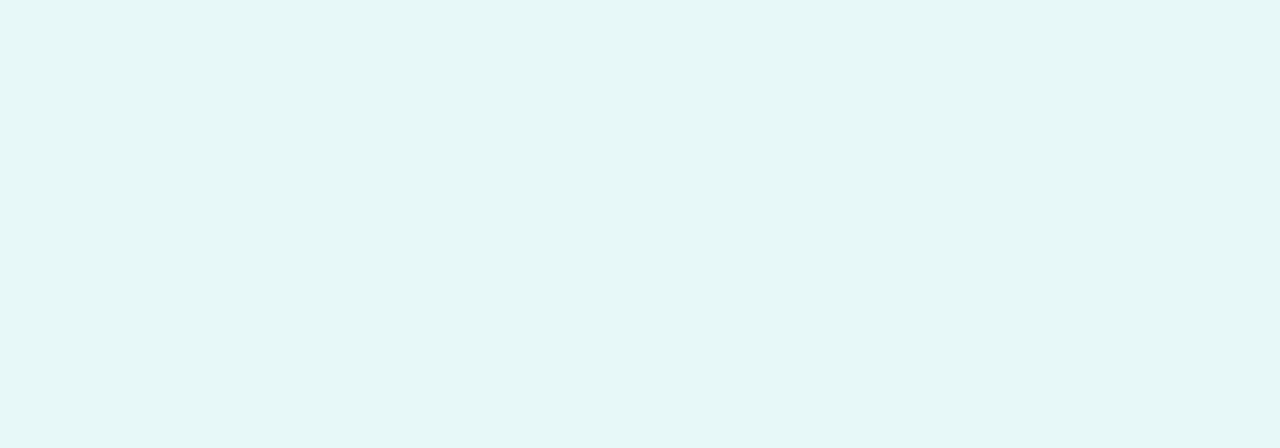
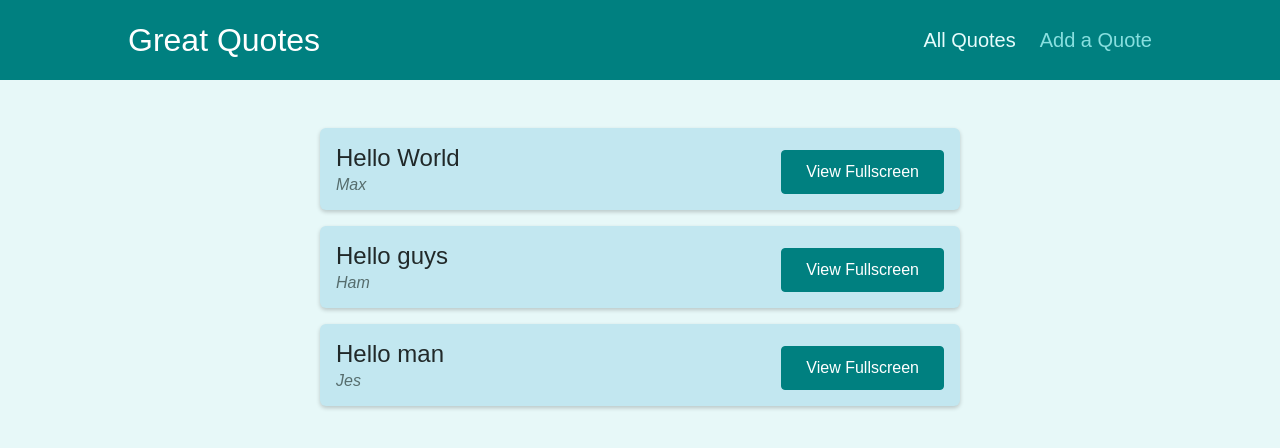
Before and after one commit to Hanqing1234/react-router-client-side-rendering, a React (Create React App) app: page /quotes in a window 1280 px wide. Shown: the top 448 px of the page. Built offline with nearby package versions, Linux system fonts and the light colour scheme.

Commit message:
added route and navigation component

```diff
--- a/src/App.js
+++ b/src/App.js
@@ -1,8 +1,32 @@
+import { Route, Switch, Redirect } from "react-router-dom";
+
+import AllQuotes from "./pages/AllQuotes";
+import QuoteDetail from "./pages/QuoteDetail";
+import NewQuote from "./pages/NewQuote";
+import Layout from "./components/layout/Layout";
+import NotFound from "./pages/NotFound";
+
 function App() {
   return (
-    <div>
-
-    </div>
+    <Layout>
+      <Switch>
+        <Route path="/" exact>
+          <Redirect to="/quotes" />
+        </Route>
+        <Route path="/quotes" exact>
+          <AllQuotes />
+        </Route>
+        <Route path="/quotes/:quotesId">
+          <QuoteDetail />
+        </Route>
+        <Route path="/new-quotes">
+          <NewQuote />
+        </Route>
+        <Route path='*'>
+        <NotFound />
+        </Route>
+      </Switch>
+    </Layout>
   );
 }
 
--- a/src/components/comments/Comments.js
+++ b/src/components/comments/Comments.js
@@ -9,6 +9,7 @@
   const startAddCommentHandler = () => {
     setIsAddingComment(true);
   };
+
 
   return (
     <section className={classes.comments}>
--- /dev/null
+++ b/src/components/layout/Layout.js
@@ -0,0 +1,14 @@
+import {Fragment} from 'react';
+
+import classes from './Layout.module.css';
+import MainNavigation from './MainNavigation';
+
+
+const Layout = (props) => {
+  return <Fragment>
+  <MainNavigation />
+  <main className={classes.main}>{props.children}</main>
+  </Fragment>
+};
+
+export default Layout;
--- /dev/null
+++ b/src/components/layout/MainNavigation.js
@@ -0,0 +1,27 @@
+import { NavLink } from "react-router-dom";
+
+import classes from "./MainNavigation.module.css";
+
+const MainNavigation = () => {
+  return (
+    <header className={classes.header}>
+      <div className={classes.logo}>Great Quotes</div>
+      <nav className={classes.nav}>
+        <ul>
+          <li>
+            <NavLink to="/quotes" activeClassName={classes.active}>
+              All Quotes
+            </NavLink>
+          </li>
+          <li>
+            <NavLink to="/new-quotes" activeClassName={classes.active}>
+              Add a Quote
+            </NavLink>
+          </li>
+        </ul>
+      </nav>
+    </header>
+  );
+};
+
+export default MainNavigation;
--- a/src/components/quotes/QuoteItem.js
+++ b/src/components/quotes/QuoteItem.js
@@ -1,4 +1,5 @@
 import classes from './QuoteItem.module.css';
+import { Link} from "react-router-dom";
 
 const QuoteItem = (props) => {
   return (
@@ -9,9 +10,9 @@
         </blockquote>
         <figcaption>{props.author}</figcaption>
       </figure>
-      <a className='btn'>
+      <Link to={`/quotes/${props.id}`} className='btn'>
         View Fullscreen
-      </a>
+      </Link>
     </li>
   );
 };
--- a/src/index.js
+++ b/src/index.js
@@ -1,6 +1,12 @@
-import ReactDOM from 'react-dom';
+import ReactDOM from "react-dom";
+import { BrowserRouter } from "react-router-dom";
 
-import './index.css';
-import App from './App';
+import "./index.css";
+import App from "./App";
 
-ReactDOM.render(<App />, document.getElementById('root'));
+ReactDOM.render(
+  <BrowserRouter>
+    <App />
+  </BrowserRouter>,
+  document.getElementById("root")
+);
--- /dev/null
+++ b/src/pages/AllQuotes.js
@@ -0,0 +1,13 @@
+import QuoteList from '../components/quotes/QuoteList';
+
+const DUMMY_QUOTES = [
+  {id: 'q1', author: 'Max', text: 'Hello World'},
+  {id: 'q2', author: 'Ham', text: 'Hello guys'},
+  {id: 'q3', author: 'Jes', text: 'Hello man'}
+]
+
+const AllQuotes = () => {
+  return <QuoteList quotes={DUMMY_QUOTES}/>
+}
+
+export default AllQuotes;
--- /dev/null
+++ b/src/pages/NewQuote.js
@@ -0,0 +1,18 @@
+import { useHistory } from 'react-router-dom';
+
+import QuoteForm from '../components/quotes/QuoteForm';
+
+const NewQuote = () => {
+  const history = useHistory();
+
+  const addQuoteHandler = (quoteData) => {
+      console.log(quoteData);
+
+      history.push('/quotes');
+
+  }
+
+  return <QuoteForm onAddQuote={addQuoteHandler} />;
+};
+
+export default NewQuote;
--- /dev/null
+++ b/src/pages/NotFound.js
@@ -0,0 +1,7 @@
+const NotFound = () => {
+  return <div className='centered'>
+   <p>Page Not Found!</p>
+  </div>
+}
+
+export default NotFound;
--- /dev/null
+++ b/src/pages/QuoteDetail.js
@@ -0,0 +1,33 @@
+import { Fragment } from "react";
+import { useParams, Route } from "react-router-dom";
+
+import Comments from '../components/comments/Comments';
+import HighlightedQuote from '../components/quotes/HighlightedQuote';
+
+const DUMMY_QUOTES = [
+    {id: 'q1', author: 'Max', text: 'Hello World'},
+    {id: 'q2', author: 'Ham', text: 'Hello guys'},
+    {id: 'q3', author: 'Jes', text: 'Hello man'}
+  ];
+
+const QuoteDetail = () => {
+  const params = useParams();
+
+  const quote = DUMMY_QUOTES.find((quote) => quote.id === params.quotesId);
+  console.log(quote)
+
+  if(!quote) {
+    return <p>No quote found!</p>
+  }
+
+  return (
+  <Fragment>
+    <HighlightedQuote text={quote.text} author={quote.author}/>
+    <Route path={`/quotes/${params.quotesId}/comments`}>
+      <Comments />
+    </Route>
+  </Fragment>
+  );
+};
+
+export default QuoteDetail;
```
Also changed, not shown: 1 other file (tests, documents, lock files or other folders).
